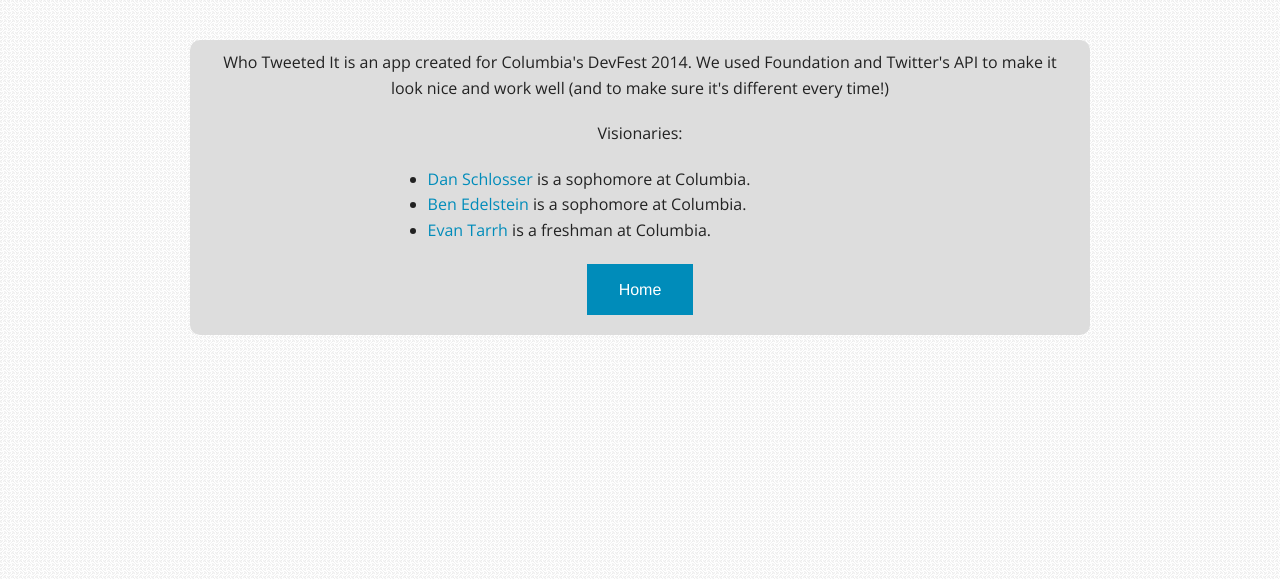
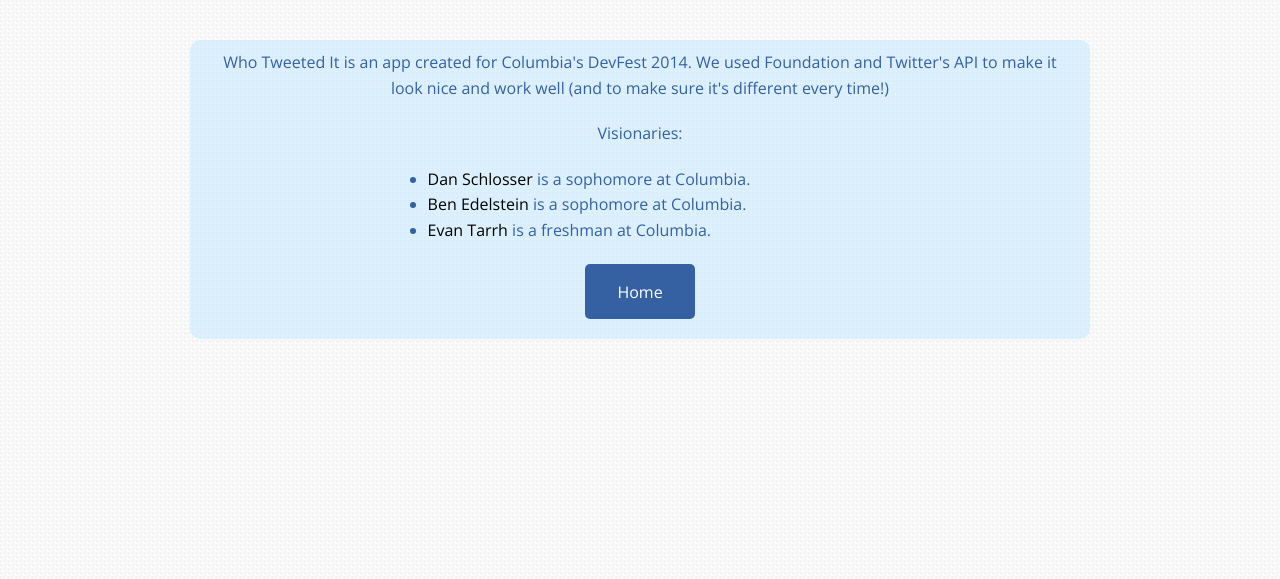
Before and after one commit to danrschlosser/whotweeted-it, a Flask app: page /about in a window 1280 px wide. Shown: the top 579 px of the page. Run offline with Flask 2, Linux system fonts and the light colour scheme; parts of the project's set-up code (start-up, migrations or seed data) failed here and were passed over.

Commit message:
Improved CSS for about page

```diff
--- a/static/css/app.css
+++ b/static/css/app.css
@@ -7,8 +7,14 @@
 	font-family: 'Open Sans', sans-serif;
 }
 
-button {
+button, .button {
 	font-family: 'Open Sans', sans-serif;
+	background: #3560A1;
+	border-radius: 5px
+}
+
+button:hover, .button:hover {
+	background: #34E0AD;
 }
 
 .main {
@@ -153,6 +159,10 @@
 	vertical-align: bottom;
 }
 
+a:hover {
+	color: #3560A1;
+}
+
 .bottom-row a:hover {
 	text-decoration: underline;
 	color: #739CFF
@@ -174,11 +184,16 @@
 
 	padding: 10px 20px 0px;
 	width: 100%;
-	background-color: #ddd;
+	background-color: rgba(200,235,255,0.6);
 	border-radius: 10px;
 	left: 0;
 	right: 0;
 	line-height: 1.5;
+	color: #3560A1
+}
+
+li > a {
+	color: #000;
 }
 
 .about-page {
```
